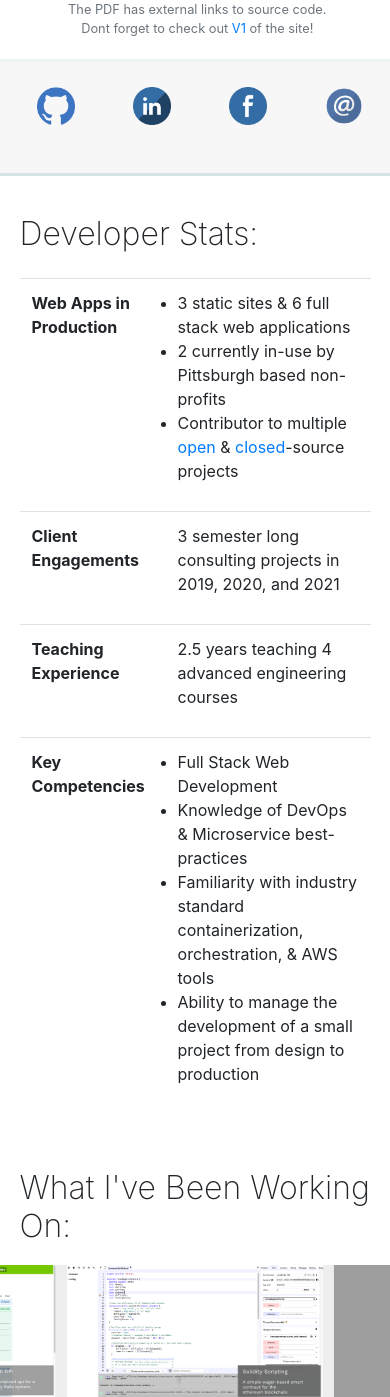
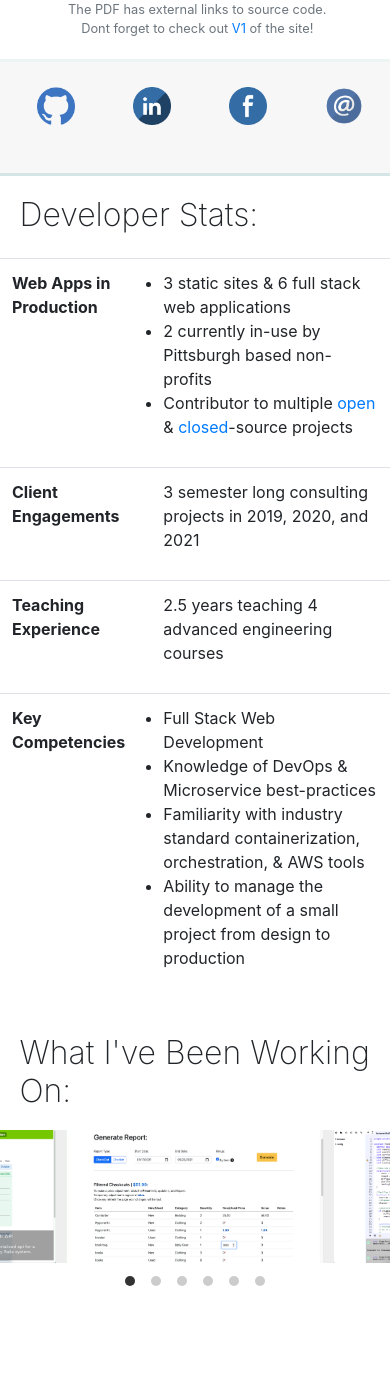
Before and after one commit to mkornyev/mkornyev.com--V2, a Django app: page / in a window 390 px wide. Shown: the part 822-2219 px from the top of the page. After the commit the page ends 2108 px from the top, so only its background shows below. Run offline with Django 3.2, Linux system fonts and the light colour scheme; some libraries are stand-ins or nearby versions; grey boxes are pictures that could not be loaded.

Commit message:
UI and Asset Updates:
- new resume added
- carousel image added
- removed scrolltop callback
- mobile styling fixes

```diff
--- a/mkv2/static/mkv2/index.js
+++ b/mkv2/static/mkv2/index.js
@@ -1,5 +1,8 @@
 
 $(document).ready(function (){
   // Reset scroll position before reload
-  $(window).on('beforeunload', function() { $(window).scrollTop(0) })
+  // $(window).on('beforeunload', function(event) {
+  //   if( $(event.target).is($('#nav3').children().first()) ) return
+  //   $(window).scrollTop(0)
+  // })
 })
--- a/mkv2/static/mkv2/styles_mobile.css
+++ b/mkv2/static/mkv2/styles_mobile.css
@@ -38,6 +38,18 @@
 
 	#resume-link-mobile { display: block; }
 	#resume-link-desktop { display: none; }
+
+	.card {
+    margin-left: 0px !important;
+	}
+
+	div.devstats {
+    padding: 0px;
+	}
+
+	#devstats-header {
+		margin-left: 5%;
+	}
 }
 
 @media only screen and (min-width: 760px) and (max-width: 1048px) {
--- a/mkv2/templates/mkv2/_developerStats.html
+++ b/mkv2/templates/mkv2/_developerStats.html
@@ -2,7 +2,7 @@
 <div class="row">
   <div class="col devstats">
 
-    <h2 class="thin-font fade-in-on-scroll">Developer Stats:</h2><br>
+    <h2 id="devstats-header" class="thin-font fade-in-on-scroll">Developer Stats:</h2><br>
 
     <table class="table">
       <tbody>
--- a/mkv2/templates/mkv2/index.html
+++ b/mkv2/templates/mkv2/index.html
@@ -56,6 +56,7 @@
     <div class="col carousel-col">
         <h2 class="thin-font fade-in-on-scroll">What I've Been Working On:</h2>
         <div class="gallery js-flickity" data-flickity-options='{ "wrapAround": true }'>
+            <img class="gallery-cell" src="{% static 'mkv2/carousel/flp-report.png' %}" alt="Solidity Scripting">
             <img class="gallery-cell" src="{% static 'mkv2/carousel/solidity.png' %}" alt="Solidity Scripting">
             <img class="gallery-cell" src="{% static 'mkv2/carousel/baking-factory.png' %}" alt="Baking Factory">
             <img class="gallery-cell" src="{% static 'mkv2/carousel/portal.png' %}" alt="FIB Submission Portal">
```
Also changed, not shown: mkv2/static/mkv2/carousel/flp-report.png (added), 1 other file.
